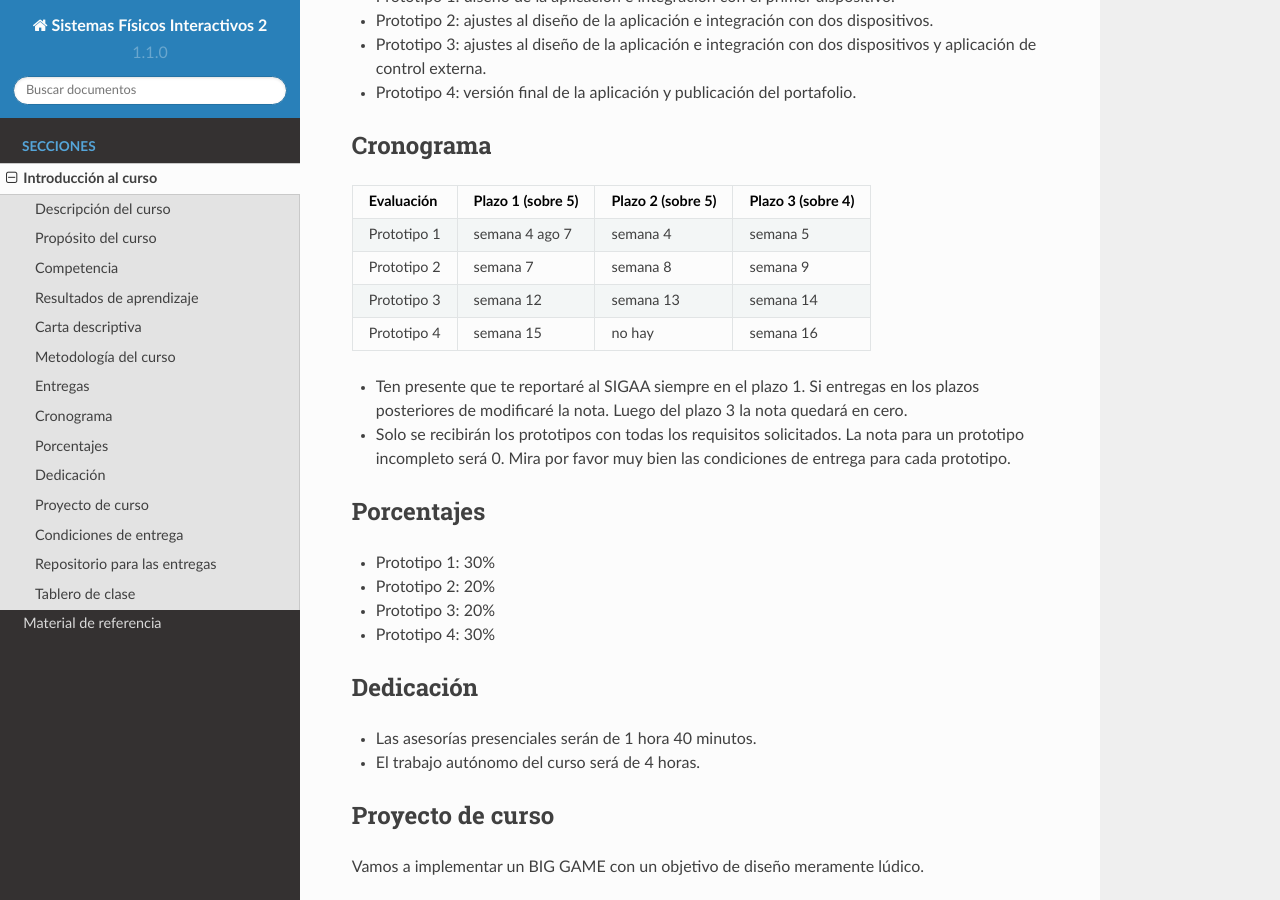
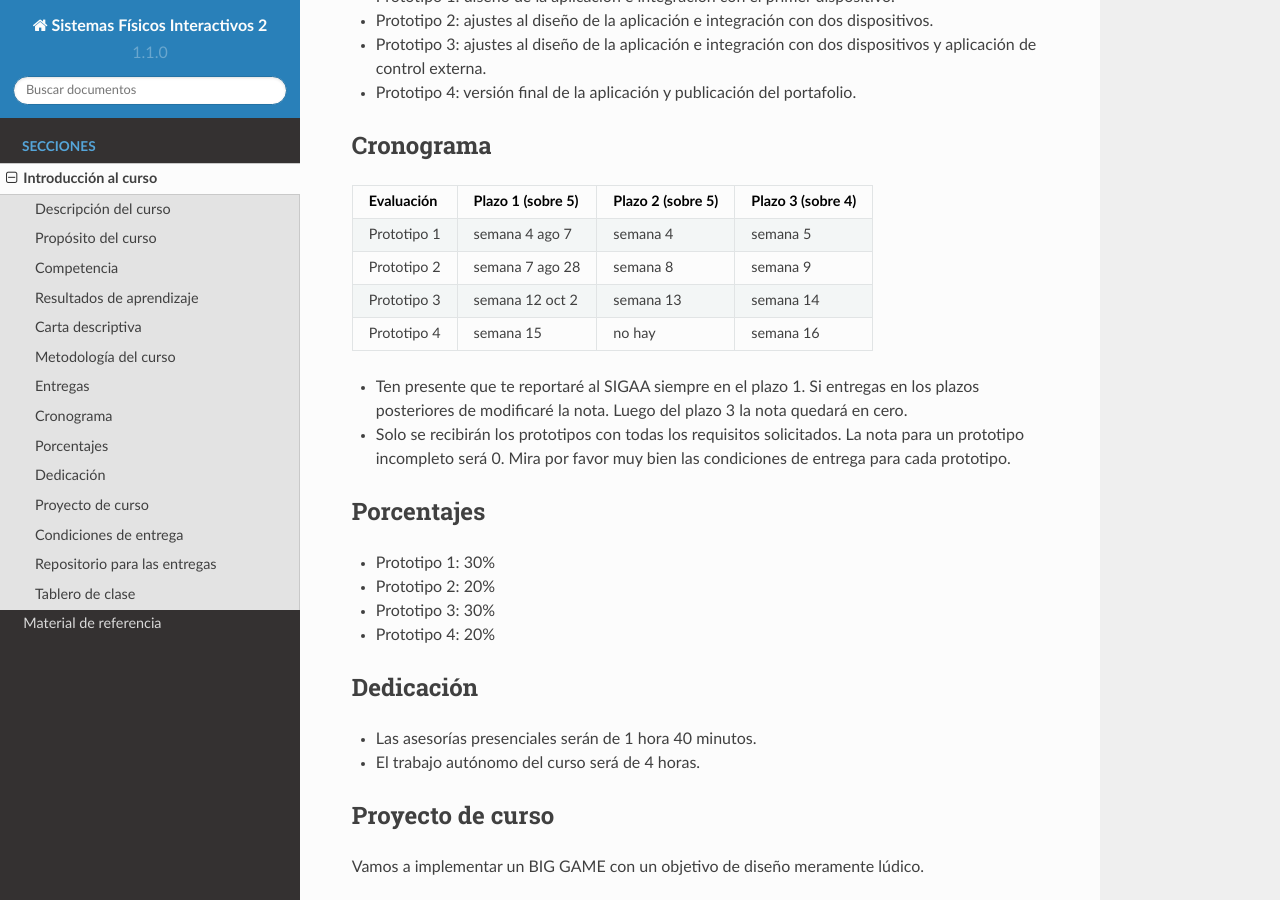
Before and after one commit to juanferfranco/SistemasFisicosInteractivos2, a Sphinx documentation site: the page built from docs/_intro/intro.rst, in a window 1280 px wide and 900 px high, scrolled down 2157 px. Built offline with Sphinx 7.4.7 and the Read the Docs theme 2.0.0, drawn with Linux system fonts in a browser that asks for light colours.

Commit message:
update deadlines

```diff
--- a/docs/_intro/intro.rst
+++ b/docs/_intro/intro.rst
@@ -102,8 +102,8 @@ Cronograma
 Evaluación  Plazo 1 (sobre 5)   Plazo 2 (sobre 5)     Plazo 3 (sobre 4)
 =========== ==================  ===================== =====================
 Prototipo 1 semana 4 ago 7      semana 4              semana 5
-Prototipo 2 semana 7            semana 8              semana 9
-Prototipo 3 semana 12           semana 13             semana 14
+Prototipo 2 semana 7 ago 28     semana 8              semana 9
+Prototipo 3 semana 12 oct 2     semana 13             semana 14
 Prototipo 4 semana 15           no hay                semana 16
 =========== ==================  ===================== =====================
 
@@ -119,8 +119,8 @@ Porcentajes
 
 * Prototipo 1: 30%
 * Prototipo 2: 20%
-* Prototipo 3: 20%
-* Prototipo 4: 30%
+* Prototipo 3: 30%
+* Prototipo 4: 20%
 
 Dedicación
 ------------
```
